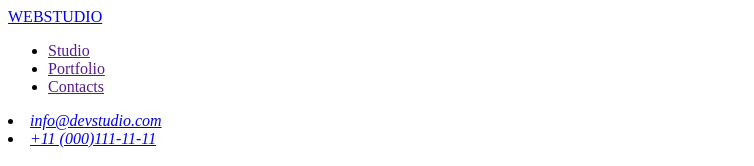
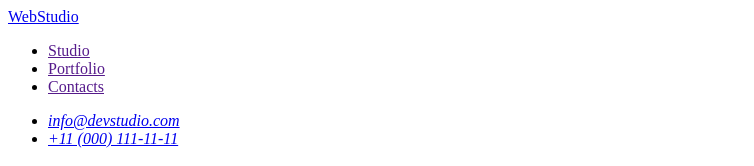
Before and after one commit to gallesSs/goit-markup-hw-01, a plain HTML site: page index.html in a window 1280 px wide. Shown: the top 166 px of the page, without its empty margins (0-754 px from the left). Drawn offline with Linux system fonts and the light colour scheme.

Commit message:
Update header

```diff
--- a/index.html
+++ b/index.html
@@ -10,7 +10,7 @@
 <body>
     <header>
         <nav>
-            <a href="./index.html" target="_self">WEBSTUDIO</a>
+            <a href="./index.html" target="_self">WebStudio</a>
             <ul>
                 <li><a href="" target="_self">Studio</a></li>
                 <li><a href="" target="_self">Portfolio</a></li>
@@ -18,8 +18,10 @@
             </ul>
         </nav>
         <address>
-            <li><a href="mailto:info@devstudio.com">info@devstudio.com</a></li>
-            <li><a href="tel:+110001111111">+11 (000)111-11-11</a></li>
+            <ul>
+                <li><a href="mailto:info@devstudio.com">info@devstudio.com</a></li>
+                <li><a href="tel:+110001111111">+11 (000) 111-11-11</a></li>
+            </ul>
         </address>
     </header>
     <main>
```
